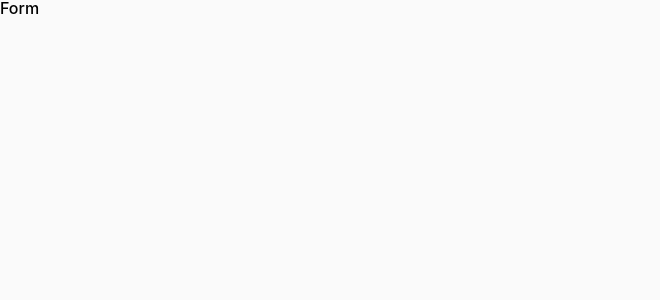
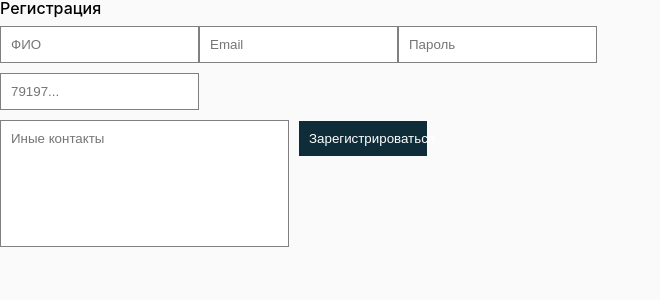
Before and after one commit to GhostGrand/inHolidayJS, a React (Create React App) app: page / in a window 1280 px wide. Shown: the top 300 px of the page, without its empty margins (0-660 px from the left). Built offline with nearby package versions, Linux system fonts and the light colour scheme.

Commit message:
Созданы формы регистрации, частично написаны стили

```diff
--- a/src/App.css
+++ b/src/App.css
@@ -97,3 +97,33 @@ body {
     transform: rotate(360deg);
   }
 }
+
+.form {
+  /* color: red; */
+  /* background-color: rgb(255, 255, 255); */
+  /* box-shadow: 2px 2px 2px 0 rgb(128, 128, 128); */
+  margin-top: 10px;
+  padding: 10px;
+  border: 1px solid grey;
+}
+
+.contacts_form {
+  margin-top: 10px;
+  /* padding: 10px; */
+  padding: 10px 100px 100px 10px;
+  border: 1px solid grey;
+}
+
+.button {
+  padding: 10px;
+  margin: 10px;
+  background: #0f2d39;
+  color: white;
+  width: 10%;
+}
+
+.registration {
+  text-align: center;
+  justify-content: center;
+  flex: content;
+}
--- a/src/App.js
+++ b/src/App.js
@@ -1,11 +1,12 @@
 import logo from "./logo.svg";
 import "./App.css";
 import Form from "./Components/AuthorisationRegistration/Forms/Form";
+import Registation from "./Components/AuthorisationRegistration/Registation";
 
 function App() {
   return (
     <div className="App">
-      <Form></Form>
+      <Registation></Registation>
     </div>
   );
 }
--- a/src/Components/AuthorisationRegistration/Forms/Form.js
+++ b/src/Components/AuthorisationRegistration/Forms/Form.js
@@ -2,5 +2,5 @@ import React from "react";
 import "../../../App.css";
 
 export default function Form() {
-  return <div>Form</div>;
+  return <div></div>;
 }
--- a/src/Components/AuthorisationRegistration/Registation.js
+++ b/src/Components/AuthorisationRegistration/Registation.js
@@ -1,5 +1,46 @@
 import React from "react";
+import "../../App.css";
+export default function Registation() {
+  return (
+    <div className="container">
+      <div className="text-align: center">
+        <p>Регистрация</p>
+        <ul>
+          <li>
+            <input className="form" type="text" name="name" placeholder="ФИО" />
+            <input
+              className="form"
+              type="email"
+              name="mail"
+              placeholder="Email"
+            />
+            <input
+              className="form"
+              type="password"
+              name="password"
+              placeholder="Пароль"
+            />
+          </li>
 
-export default function Registation() {
-  return <div>Registation</div>;
+          <li>
+            <input
+              className="form"
+              type="phone"
+              name="phone"
+              placeholder="79197..."
+            />
+          </li>
+
+          <input
+            className="contacts_form"
+            type="text"
+            name="text"
+            placeholder="Иные контакты"
+          />
+
+          <button className="button">Зарегистрироваться</button>
+        </ul>
+      </div>
+    </div>
+  );
 }
```
